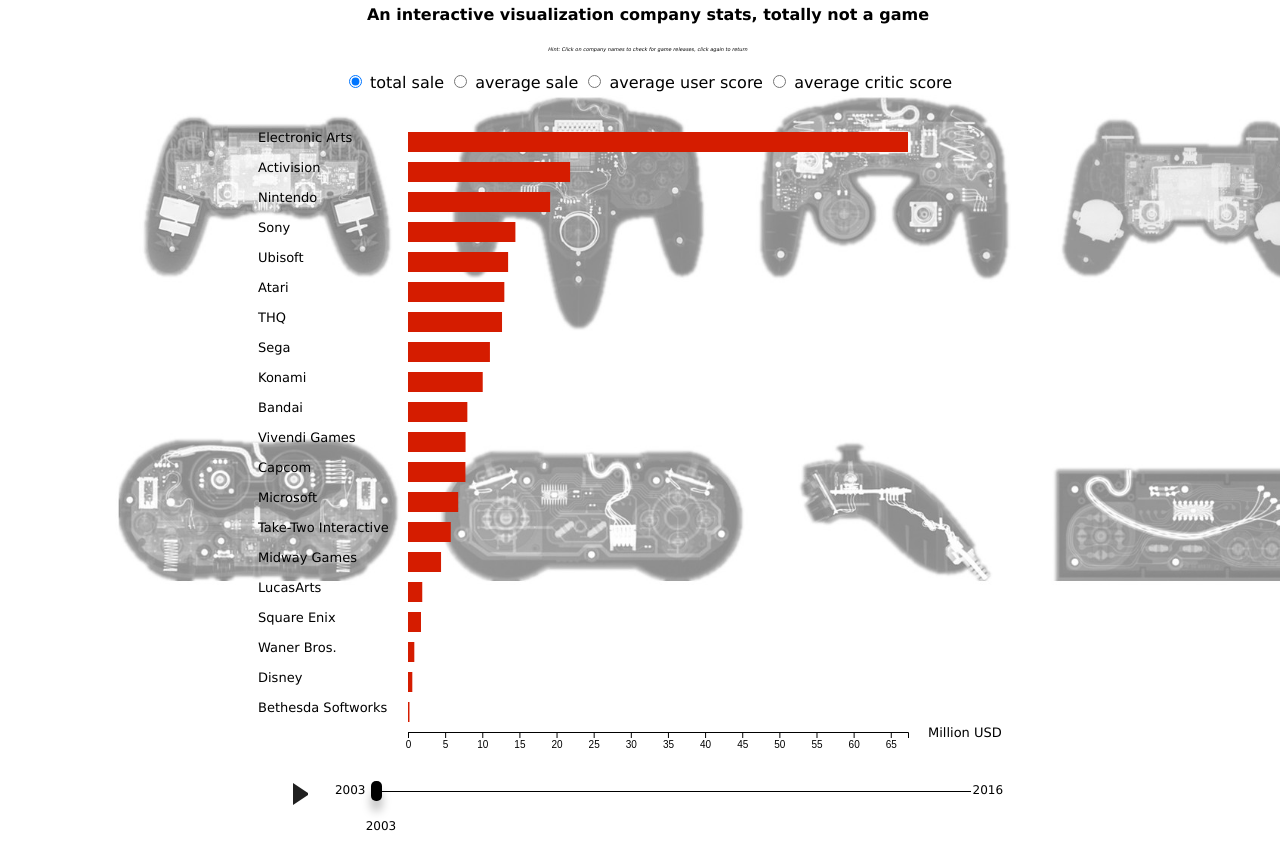
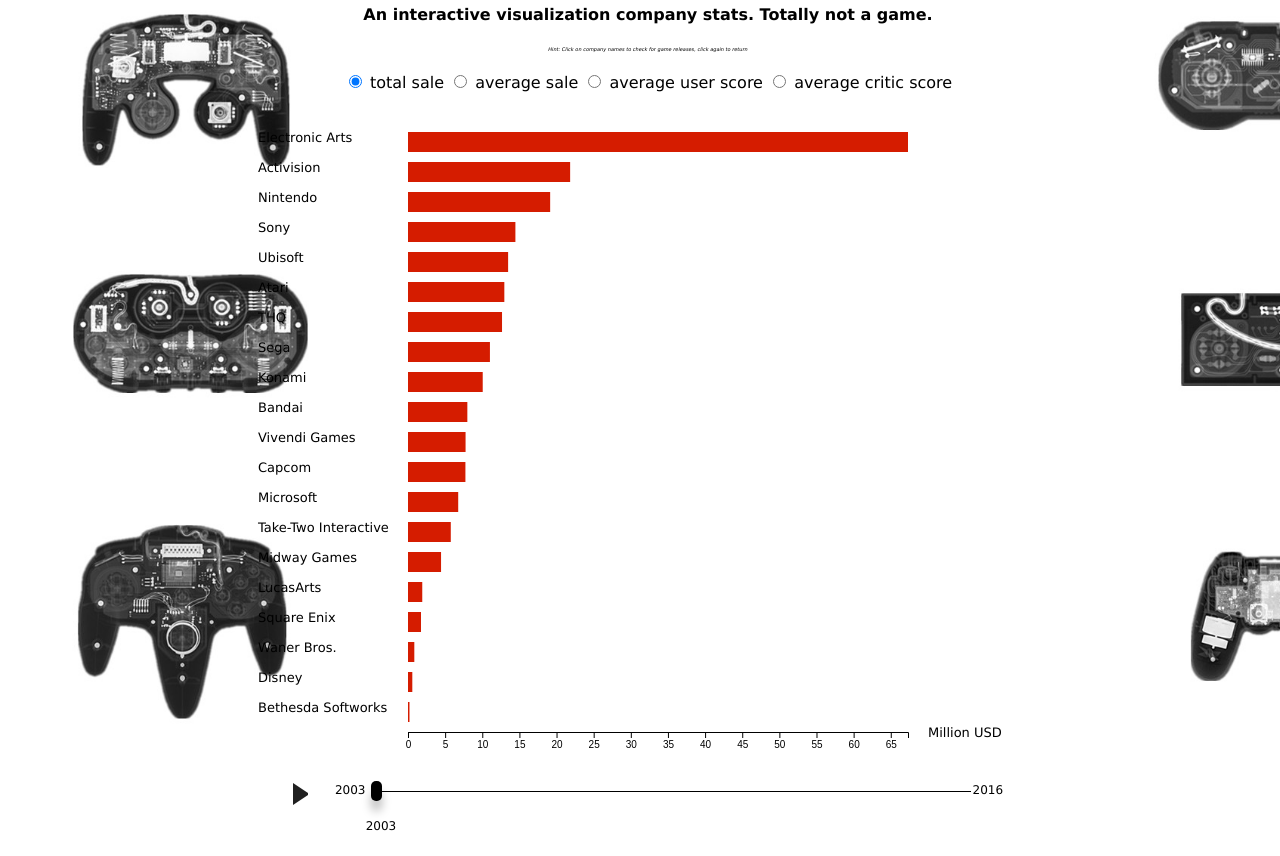
Before and after one commit to UW-CSE442-WI20/A3-game-dev-pubg, a website built with Parcel: page src/index.html in a window 1280 px wide. Shown: the part 62-918 px from the top of the page. Built offline with nearby package versions, Linux system fonts and the light colour scheme.

Commit message:
add new image

```diff
--- a/src/index.html
+++ b/src/index.html
@@ -9,7 +9,7 @@
 
 <div class="my-header-group" style="text-align:center;">
   <h1>CompanyUnknown’s Battlegrounds</h1>
-  <h4>An interactive visualization company stats, totally not a game</h4>
+  <h4>An interactive visualization company stats. Totally not a game.</h4>
   <p style="font-style: italic; font-size: 5px">Hint: Click on company names to check for game releases, click again to return</p>
 
 </div>
--- a/src/my-styles.css
+++ b/src/my-styles.css
@@ -4,7 +4,7 @@
 
 body{height:100%;
   width:100%;
-  background-image:url("https://raw.githubusercontent.com/UW-CSE442-WI20/A3-game-dev-pubg/master/src/background_2_processed.jpg");
+  background-image:url("https://raw.githubusercontent.com/UW-CSE442-WI20/A3-game-dev-pubg/master/src/background_3_processed.jpg");
   background-repeat:no-repeat;  /*we want to have one single image not a repeated one*/
   background-size:cover;  /*this sets the image to fullscreen covering the whole screen*/
   /*css hack for ie*/
```
Also changed, not shown: src/background_3_processed.jpg (added).
